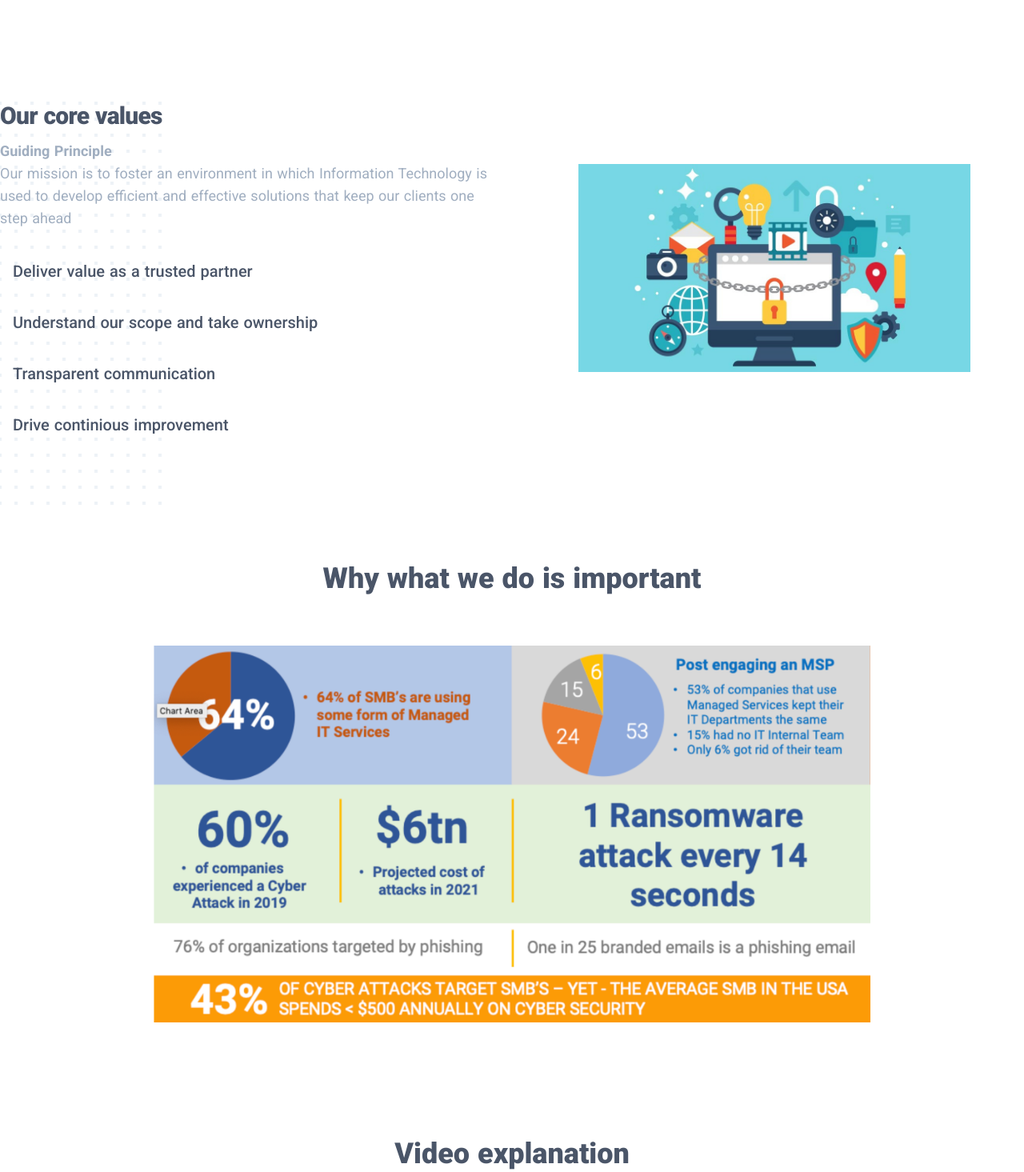
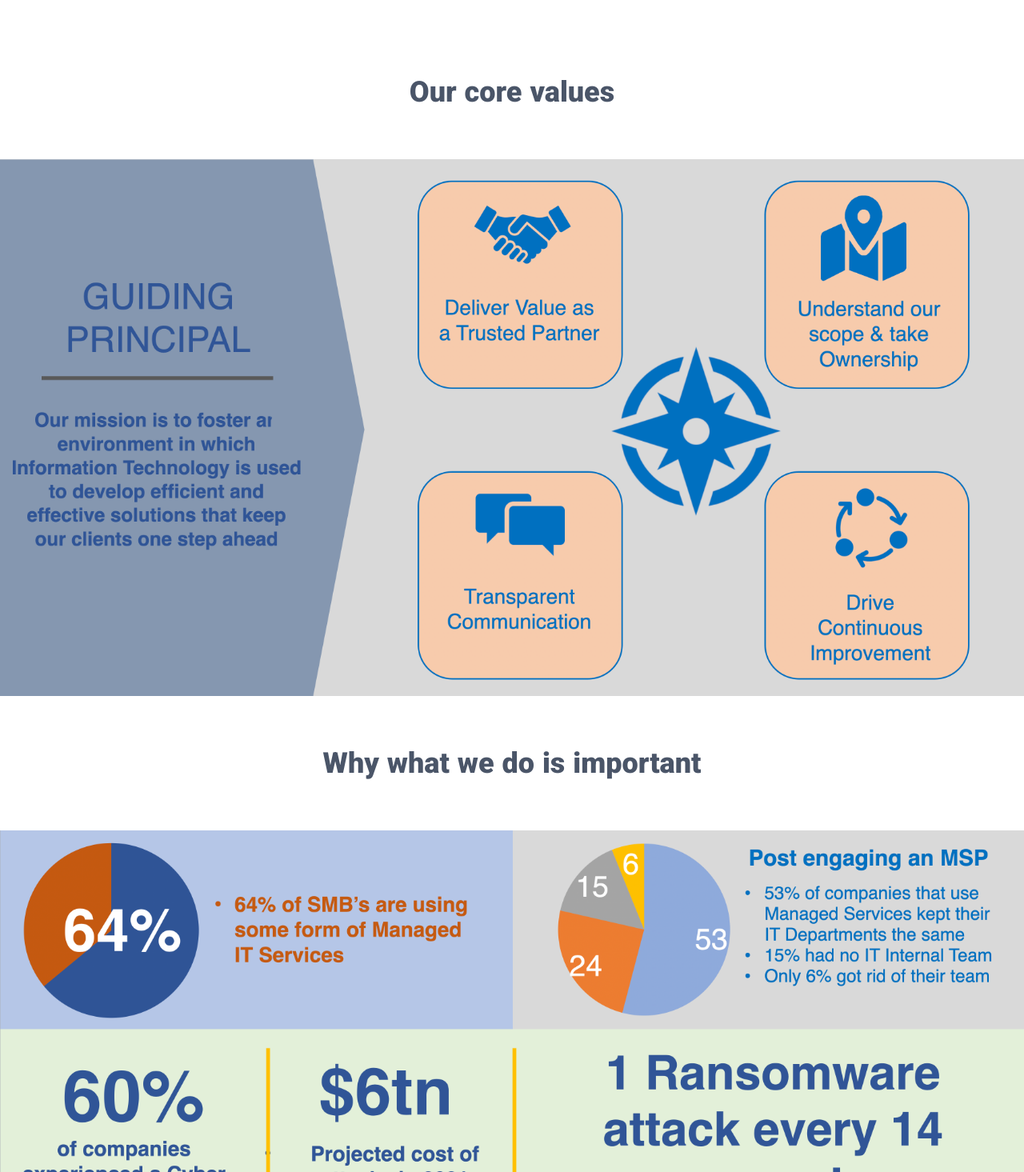
Before and after one commit to kelvingraddick/ICS-website-v2, a Nuxt app: page /about in a window 1280 px wide. Shown: the part 405-1870 px from the top of the page at 80% size. Built offline with nearby package versions, Linux system fonts and the light colour scheme; what @tailwindcss/ui would draw is missing.

Commit message:
About page image updates

```diff
--- a/content/pages/about.json
+++ b/content/pages/about.json
@@ -26,6 +26,7 @@
   "Section 2 Point 3 Title": "Transparent communication",
   "Section 2 Point 4 Icon": "M4 4v5h.582m15.356 2A8.001 8.001 0 004.582 9m0 0H9m11 11v-5h-.581m0 0a8.003 8.003 0 01-15.357-2m15.357 2H15",
   "Section 2 Point 4 Title": "Drive continious improvement",
-  "Section 3 Image": "ics-image-8.png",
+  "Section 2 Image": "ics-image-11.png",
+  "Section 3 Image": "ics-image-12.png",
   "Section 4 Video": "ics-video-1.mp4"
 }
--- a/pages/about.vue
+++ b/pages/about.vue
@@ -108,98 +108,19 @@
       </div>
     </div>
     -->
-    <div class="py-16 overflow-hidden lg:py-24">
-      <div class="relative max-w-xl mx-auto px-4 sm:px-6 lg:px-0 lg:max-w-screen-xl">
-        <svg class="hidden lg:block absolute left-full transform -translate-x-1/2 -translate-y-1/4" width="404" height="784" fill="none" viewBox="0 0 404 784">
-          <defs>
-            <pattern id="b1e6e422-73f8-40a6-b5d9-c8586e37e0e7" x="0" y="0" width="20" height="20" patternUnits="userSpaceOnUse">
-              <rect x="0" y="0" width="4" height="4" class="text-gray-200" fill="currentColor" />
-            </pattern>
-          </defs>
-          <rect width="404" height="784" fill="url(#b1e6e422-73f8-40a6-b5d9-c8586e37e0e7)" />
-        </svg>
-        <div class="relative lg:grid lg:grid-cols-2 lg:gap-8 lg:items-center">
-          <div class="relative">
-            <h4 class="text-2xl leading-8 font-extrabold text-gray-700 tracking-tight sm:text-3xl sm:leading-9">
-              Our core values
-            </h4>
-            <p v-html="content['Section 2 Sub-Title']" class="mt-3 text-lg leading-7 text-gray-500"></p>
-            <ul class="mt-10">
-              <li>
-                <div class="flex">
-                  <div class="flex-shrink-0">
-                    <div class="flex items-center justify-center h-14 w-14 text-orange-500">
-                      <svg class="h-14 w-14" fill="none" viewBox="0 0 24 24" stroke="currentColor">
-                        <path stroke-linecap="round" stroke-linejoin="round" stroke-width="2" :d="content['Section 2 Point 1 Icon']" />
-                      </svg>
-                    </div>
-                  </div>
-                  <div class="ml-4">
-                    <h5 v-html="content['Section 2 Point 1 Title']" class="text-xl leading-6 font-medium text-gray-700"></h5>
-                  </div>
-                </div>
-              </li>
-              <li class="mt-10">
-                <div class="flex">
-                  <div class="flex-shrink-0">
-                    <div class="flex items-center justify-center h-14 w-14 text-orange-500">
-                      <svg class="h-14 w-14" fill="none" viewBox="0 0 24 24" stroke="currentColor">
-                        <path stroke-linecap="round" stroke-linejoin="round" stroke-width="2" :d="content['Section 2 Point 2 Icon']" />
-                      </svg>
-                    </div>
-                  </div>
-                  <div class="ml-4">
-                    <h5 v-html="content['Section 2 Point 2 Title']" class="text-xl leading-6 font-medium text-gray-700"></h5>
-                  </div>
-                </div>
-              </li>
-              <li class="mt-10">
-                <div class="flex">
-                  <div class="flex-shrink-0">
-                    <div class="flex items-center justify-center h-14 w-14 text-orange-500">
-                      <svg class="h-14 w-14" fill="none" viewBox="0 0 24 24" stroke="currentColor">
-                        <path stroke-linecap="round" stroke-linejoin="round" stroke-width="2" :d="content['Section 2 Point 3 Icon']" />
-                      </svg>
-                    </div>
-                  </div>
-                  <div class="ml-4">
-                    <h5 v-html="content['Section 2 Point 3 Title']" class="text-xl leading-6 font-medium text-gray-700"></h5>
-                  </div>
-                </div>
-              </li>
-              <li class="mt-10">
-                <div class="flex">
-                  <div class="flex-shrink-0">
-                    <div class="flex items-center justify-center h-14 w-14 text-orange-500">
-                      <svg class="h-14 w-14" fill="none" viewBox="0 0 24 24" stroke="currentColor">
-                        <path stroke-linecap="round" stroke-linejoin="round" stroke-width="2" :d="content['Section 2 Point 4 Icon']" />
-                      </svg>
-                    </div>
-                  </div>
-                  <div class="ml-4">
-                    <h5 v-html="content['Section 2 Point 4 Title']" class="text-xl leading-6 font-medium text-gray-700"></h5>
-                  </div>
-                </div>
-              </li>
-            </ul>
-          </div>
-          <div class="mt-10 -mx-4 relative lg:mt-0">
-            <svg class="absolute left-1/2 transform -translate-x-1/2 translate-y-16 lg:hidden" width="784" height="404" fill="none" viewBox="0 0 784 404">
-              <defs>
-                <pattern id="ca9667ae-9f92-4be7-abcb-9e3d727f2941" x="0" y="0" width="20" height="20" patternUnits="userSpaceOnUse">
-                  <rect x="0" y="0" width="4" height="4" class="text-gray-200" fill="currentColor" />
-                </pattern>
-              </defs>
-              <rect width="784" height="404" fill="url(#ca9667ae-9f92-4be7-abcb-9e3d727f2941)" />
-            </svg>
-            <img class="relative mx-auto" width="490" src="/ics-image-1.jpg" alt="">
-          </div>
+    <div class="bg-gray-50 pt-12 sm:pt-16">
+      <div class="max-w-screen-xl mx-auto">
+        <div class="mx-auto text-center">
+          <h2 class="text-3xl leading-9 font-extrabold text-gray-700 sm:text-4xl sm:leading-10">
+            Our core values
+          </h2>
+          <img class="relative w-full mx-auto mt-16" :src="content['Section 2 Image']" alt="">
         </div>
       </div>
     </div>
     <div class="bg-gray-50 pt-12 sm:pt-16 pb-24">
-      <div class="max-w-screen-xl mx-auto px-4 sm:px-6 lg:px-8">
-        <div class="max-w-4xl mx-auto text-center">
+      <div class="max-w-screen-xl mx-auto">
+        <div class="mx-auto text-center">
           <h2 class="text-3xl leading-9 font-extrabold text-gray-700 sm:text-4xl sm:leading-10">
             Why what we do is important
           </h2>
@@ -209,7 +130,7 @@
     </div>
     <div class="container mx-auto pt-12">
       <div class="max-w-screen-xl mx-auto px-4 sm:px-6 lg:px-8">
-        <div class="max-w-4xl mx-auto text-center">
+        <div class="mx-auto text-center">
           <h2 class="text-3xl leading-9 font-extrabold text-gray-700 sm:text-4xl sm:leading-10">
             Video explanation
           </h2>
```
Also changed, not shown: static/ics-image-11.png (added), static/ics-image-12.png (added).
